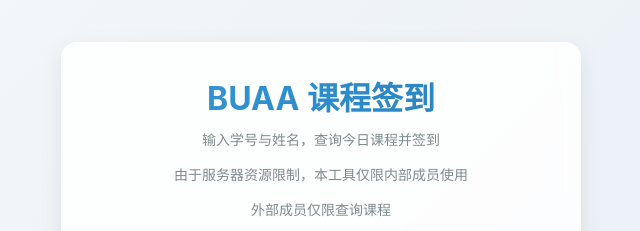
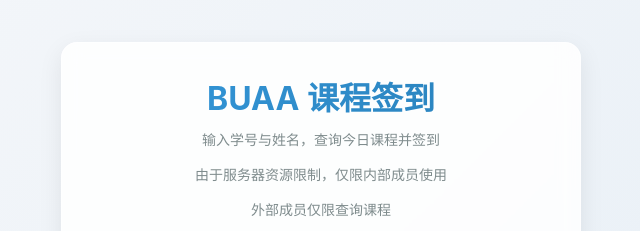
Before and after one commit to KaguraTart/BuaaSignIn, a plain HTML site: page index.html in a window 1280 px wide. Shown: the top 231 px of the page, 319-959 px from the left. Drawn offline with Linux system fonts and the light colour scheme.

Commit message:
Update index.html

```diff
--- a/index.html
+++ b/index.html
@@ -204,7 +204,7 @@
     <div class="card">
         <h1>BUAA 课程签到</h1>
         <p class="desc">输入学号与姓名，查询今日课程并签到</p>
-        <p class="desc">由于服务器资源限制，本工具仅限内部成员使用</p>
+        <p class="desc">由于服务器资源限制，仅限内部成员使用</p>
         <p class="desc">外部成员仅限查询课程</p>
 
         <details class="collapse">
```
